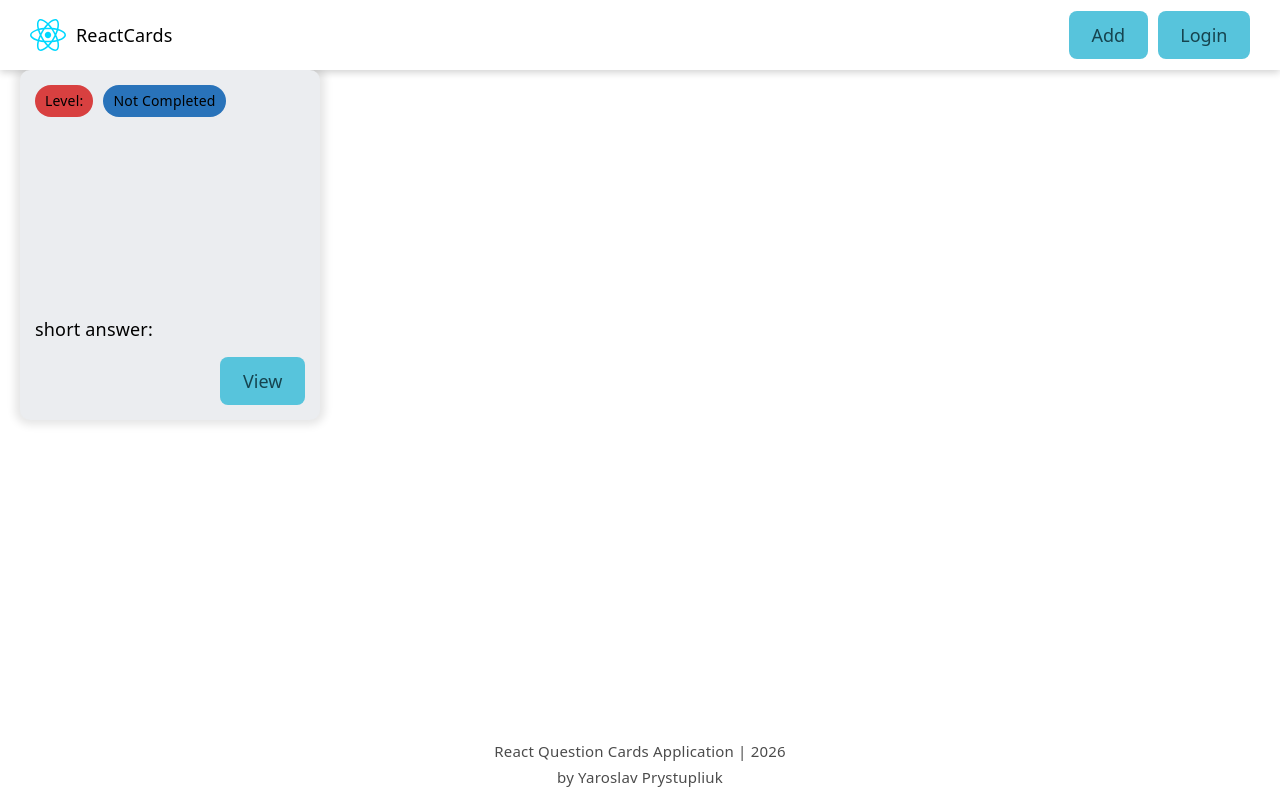
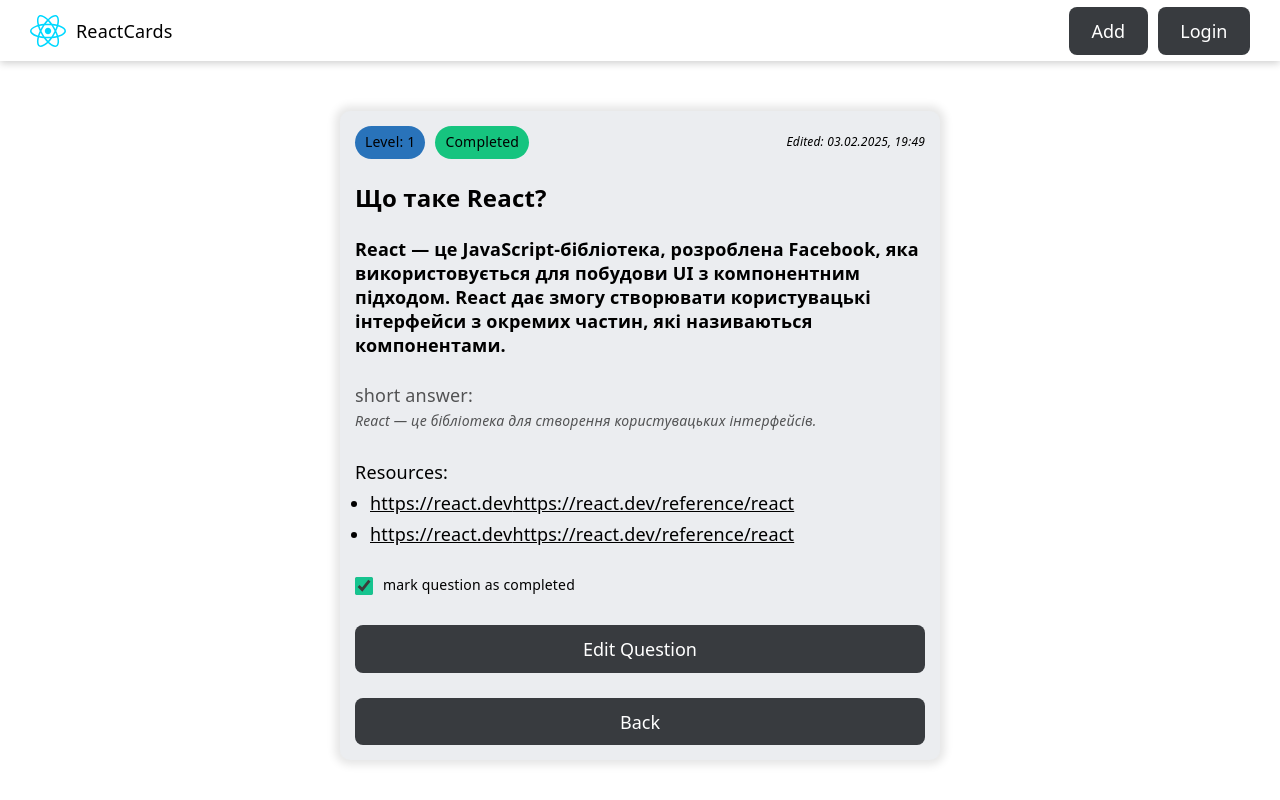
Before and after one commit to YaroslavPrystupluk/react-app-course, a React (Vite) app: page /question/1 in a window 1280 px wide. Built offline with nearby package versions, Linux system fonts and the light colour scheme; data requests are answered from the project's data file.

Commit message:
add question card

```diff
--- a/db.json
+++ b/db.json
@@ -22,7 +22,7 @@
         "https://react.dev/learn/writing-markup-with-jsx"
       ],
       "level": 2,
-      "completed": false,
+      "completed": true,
       "editDate": "03.02.2025, 20:25"
     },
     {
@@ -466,7 +466,7 @@
         "https://react-redux.js.org"
       ],
       "level": 3,
-      "completed": false
+      "completed": true
     },
     {
       "id": "43",
@@ -565,5 +565,6 @@
       "level": 1,
       "completed": false
     }
-  ]
+  ],
+  "$schema": "./node_modules/json-server/schema.json"
 }
--- a/src/App.jsx
+++ b/src/App.jsx
@@ -12,6 +12,7 @@ function App() {
           <Route index element={<HomePage />} />
           <Route path="/question/:id" element={<QuestionPage />} />
           <Route path="/addquestion" element={<p>"addquestion"</p>} />
+          <Route path="/editquestion/:id" element={<p>"editquestion"</p>} />
 
           <Route path="*" element={<NotFoundPage />} />
         </Route>
--- /dev/null
+++ b/src/components/SmallLoader/SmallLoader.jsx
@@ -0,0 +1,7 @@
+import s from "./index.module.css";
+
+const SmallLoader = () => {
+  return <span className={s.spinner}></span>;
+};
+
+export default SmallLoader;
--- /dev/null
+++ b/src/components/SmallLoader/index.js
@@ -0,0 +1 @@
+export { default as SmallLoader } from "./SmallLoader.jsx";
--- /dev/null
+++ b/src/components/SmallLoader/index.module.css
@@ -0,0 +1,16 @@
+.spinner {
+  width: 20px;
+  height: 20px;
+  border: 2px solid var(--btn-text-color);
+  border-top: 2px solid var(--btn-bg-color);
+  border-radius: 50%;
+  animation: spin 1s linear infinite;
+}
+@keyframes spin {
+  0% {
+    transform: rotate(0deg);
+  }
+  100% {
+    transform: rotate(360deg);
+  }
+}
--- a/src/hooks/useFetch.jsx
+++ b/src/hooks/useFetch.jsx
@@ -1,8 +1,8 @@
-import {useState} from "react";
-import {delayFn} from "../helper/delayFn";
+import { useState } from "react";
+import { delayFn } from "../helper/delayFn";
 
 export const useFetch = (callback) => {
-  const [isLoading, setIsLoading] = useState(true);
+  const [isLoading, setIsLoading] = useState(false);
   const [error, setError] = useState("");
 
   const fetchFn = async (arg) => {
--- a/src/index.css
+++ b/src/index.css
@@ -38,8 +38,8 @@ a {
   :root {
     --main-bg-color: #fff;
     --text-color: #000;
-    --btn-text-color: #16444f;
-    --btn-bg-color: #57c4dc;
+    --btn-text-color: #fff;
+    --btn-bg-color: #383b3f;
     --card-bg-color: #ebedf0;
   }
 }
@@ -48,8 +48,8 @@ a {
   :root {
     --main-bg-color: #23272f;
     --text-color: #fff;
-    --btn-text-color: #fff;
-    --btn-bg-color: #383b3f;
+    --btn-text-color: #57c4dc;
+    --btn-bg-color: #16444f;
     --card-bg-color: #343a46;
   }
 }
--- a/src/page/HomePage/HomePage.jsx
+++ b/src/page/HomePage/HomePage.jsx
@@ -1,5 +1,5 @@
 import { useEffect, useMemo, useRef, useState } from "react";
-import { API_URL } from "../../constans/index.js";
+import { API_URL } from "../../constants/index.js";
 import { useFetch } from "../../hooks/useFetch.jsx";
 import { QuestionsCardList } from "../../components/QuestionsCardList";
 import { Loader } from "../../components/Loader";
@@ -12,19 +12,16 @@ import { DEFAULT_PER_PAGE } from "../../constants/constants.jsx";
 import s from "./index.module.css";
 
 const HomePage = () => {
-  const [searchParams, setSearchParams] = useState(
-    `?_page=1&_per_page=${DEFAULT_PER_PAGE}`,
-  );
+  const [searchParams, setSearchParams] = useState(`?_page=1&_per_page=${DEFAULT_PER_PAGE}`);
   const [questions, setQuestions] = useState({});
   const [searchValue, setSearchValue] = useState("");
   const [sortSelectValue, setSortSelectValue] = useState("");
   const [countSelectValue, setCountSelectValue] = useState("");
   const controlContainerRef = useRef();
 
-  const getActivePageNumber = () =>
-    questions?.next === null ? questions?.last : questions?.next - 1;
+  const getActivePageNumber = () => (questions?.next === null ? questions?.last : questions?.next - 1);
 
-  const [geQquestions, isLoading, error] = useFetch(async (url) => {
+  const [getQuestions, isLoading, error] = useFetch(async (url) => {
     const response = await fetch(`${API_URL}/${url}`);
     if (!response.ok) {
       throw new Error("Something went wrong");
@@ -36,10 +33,9 @@ const HomePage = () => {
   });
 
   useEffect(() => {
-    geQquestions(
-      `react${searchParams}&${sortSelectValue}&question:contains=${searchValue}`,
-    );
-  }, [sortSelectValue, searchValue, searchParams, geQquestions]);
+    getQuestions(`react${searchParams}&${sortSelectValue}&question:contains=${searchValue}`);
+    // eslint-disable-next-line react-hooks/exhaustive-deps
+  }, [sortSelectValue, searchValue, searchParams]);
 
   const pagination = useMemo(() => {
     const totalCardCount = questions?.pages || 0;
@@ -65,9 +61,7 @@ const HomePage = () => {
 
   const paginationHandler = (e) => {
     if (e.target.tagName === "BUTTON") {
-      setSearchParams(
-        `?_page=${e.target.textContent}&_per_page=${countSelectValue}&${sortSelectValue}`,
-      );
+      setSearchParams(`?_page=${e.target.textContent}&_per_page=${countSelectValue}&${sortSelectValue}`);
       controlContainerRef.current.scrollIntoView({ behavior: "smooth" });
     }
   };
@@ -76,14 +70,8 @@ const HomePage = () => {
     <>
       <div className={s.controlContainer} ref={controlContainerRef}>
         <SearchInput value={searchValue} onChange={onSearchChangeHandler} />
-        <SortSelect
-          value={sortSelectValue}
-          onChange={onSortSelectChangeHandler}
-        />
-        <CountSelect
-          value={countSelectValue}
-          onChange={onCountSelectChangeHandler}
-        />
+        <SortSelect value={sortSelectValue} onChange={onSortSelectChangeHandler} />
+        <CountSelect value={countSelectValue} onChange={onCountSelectChangeHandler} />
       </div>
       {isLoading && <Loader />}
       {error && <p>Error: {error}</p>}
--- a/src/page/QuestionPage/QuestionPage.jsx
+++ b/src/page/QuestionPage/QuestionPage.jsx
@@ -1,30 +1,98 @@
-import { useNavigate } from "react-router-dom";
+import { useEffect, useId, useState } from "react";
+import { useNavigate, useParams } from "react-router-dom";
 import { Badge } from "../../components/Badge";
 import { Button } from "../../components/Button";
+import { useFetch } from "../../hooks/useFetch";
+import { API_URL } from "../../constants";
+import { Loader } from "../../components/Loader";
+import { SmallLoader } from "../../components/SmallLoader";
 
 import s from "./index.module.css";
 
-const card = {};
-
 const QuestionPage = () => {
   const navigate = useNavigate();
+  const { id } = useParams();
+  const checkboxId = useId();
+  const [card, setCard] = useState(null);
 
-  const levelVariant = card.level === 1 ? "primary" : card.level === 2 ? "success" : "alert";
-  const completedVariant = card.completed ? "success" : "primary";
+  const [fetchCard, isLoading] = useFetch(async () => {
+    const response = await fetch(`${API_URL}/react/${id}`);
+    const data = await response.json();
+
+    setCard(data);
+  });
+
+  const [updateCard, updateCardIsLoading] = useFetch(async (isChecked) => {
+    const response = await fetch(`${API_URL}/react/${id}`, {
+      method: "PATCH",
+      body: JSON.stringify({ completed: isChecked }),
+    });
+    const data = await response.json();
+    setCard(data);
+  });
+
+  useEffect(() => {
+    fetchCard();
+    // eslint-disable-next-line react-hooks/exhaustive-deps
+  }, []);
+
+  const levelVariant = () => (card.level === 1 ? "primary" : card.level === 2 ? "success" : "alert");
+  const completedVariant = () => (card.completed ? "success" : "primary");
+
+  const onCheckboxChangeHandler = (e) => {
+    const checked = e.target.checked;
+    setCard((prev) => ({ ...prev, completed: checked }));
+    updateCard(checked);
+  };
 
   return (
+    <>
+      {isLoading && <Loader />}
+      {card && (
         <div className={s.card}>
           <div className={s.cardLabels}>
-        <Badge variant={levelVariant}>level: {card.level}</Badge>
-        <Badge variant={completedVariant}>{card.completed ? "Completed" : "Not completed"}</Badge>
+            <Badge variant={levelVariant()}>level: {card.level}</Badge>
+            <Badge variant={completedVariant()}>{card.completed ? "Completed" : "Not completed"}</Badge>
+            {card?.editDate && <p className={s.editDate}>Edited: {card.editDate}</p>}
           </div>
           <h5 className={s.cardTitle}>{card.question}</h5>
+          <h5 className={s.cardDescription}>{card.description}</h5>
           <div className={s.cardAnswers}>
             <label>short answer: </label>
             <p className={s.cardAnswer}>{card.answer}</p>
           </div>
-      <Button onClick={() => navigate(`/question/${card.id}`)}>View</Button>
+
+          <ul className={s.cardLinks}>
+            Resources:
+            {card.resources?.map((resourse, index) => (
+              <li className={s.cardLink} key={index}>
+                <a href={resourse.trim()} target="_blank" rel="noreferrer">
+                  {card.resources}
+                </a>
+              </li>
+            ))}
+          </ul>
+          <label htmlFor={checkboxId} className={s.cardCheckbox}>
+            <input
+              className={s.checkbox}
+              type="checkbox"
+              id={checkboxId}
+              onChange={onCheckboxChangeHandler}
+              checked={card.completed}
+              disabled={isLoading || updateCardIsLoading}
+            />
+            <span>mark question as completed</span>
+            {updateCardIsLoading && <SmallLoader />}
+          </label>
+          <Button onClick={() => navigate("/")} isDisabled={isLoading || updateCardIsLoading}>
+            Edit Question
+          </Button>
+          <Button onClick={() => navigate(`/editquestion/${card.id}`)} isDisabled={isLoading || updateCardIsLoading}>
+            Back
+          </Button>
         </div>
+      )}
+    </>
   );
 };
 
--- a/src/page/QuestionPage/index.module.css
+++ b/src/page/QuestionPage/index.module.css
@@ -1,6 +1,8 @@
 .card {
-  width: 300px;
-  height: 350px;
+  width: 100%;
+  max-width: 600px;
+  height: max-content;
+  margin: 50px auto;
   border-radius: 10px;
   padding: 15px;
   background-color: var(--card-bg-color);
@@ -10,35 +12,75 @@
   flex-direction: column;
   justify-content: flex-start;
   align-items: flex-start;
-  gap: 15px;
+  gap: 25px;
 
   button {
-    align-self: flex-end;
+    width: 100%;
   }
 }
 
 .cardLabels {
+  width: 100%;
   display: flex;
+  flex-wrap: wrap-reverse;
+  justify-content: flex-start;
+  align-items: center;
   gap: 10px;
+}
+
+.editDate {
+  margin-left: auto;
+  font-size: 12px;
+  font-style: italic;
 }
 
 .cardTitle {
   font-size: 24px;
   line-height: 28px;
 }
+
+.cardDescription {
+  font-size: 18px;
+  line-height: 24px;
+}
+
 .cardAnswers {
   margin-top: auto;
+  opacity: 0.65;
 }
 
 .cardAnswer {
   font-size: 14px;
-  filter: blur(4px);
   font-style: italic;
   text-align: justify;
-  cursor: pointer;
-  transition: filter 0.5s ease-in-out;
 }
 
-.cardAnswer:hover {
-  filter: none;
+.cardLinks {
+  display: flex;
+  flex-direction: column;
+  justify-content: flex-start;
+  align-items: flex-start;
+  gap: 5px;
 }
+
+.cardLink {
+  margin-left: 15px;
+}
+
+.cardCheckbox {
+  display: flex;
+  justify-content: center;
+  align-items: center;
+  gap: 10px;
+
+  span {
+    font-size: 14px;
+    padding-bottom: 2px;
+  }
+}
+
+.checkbox {
+  width: 18px;
+  height: 18px;
+  accent-color: #16c48f;
+}
```
Also changed, not shown: src/constants/index.js (renamed from src/constans/index.js). Lines whose indentation alone changed are shown as unchanged.
